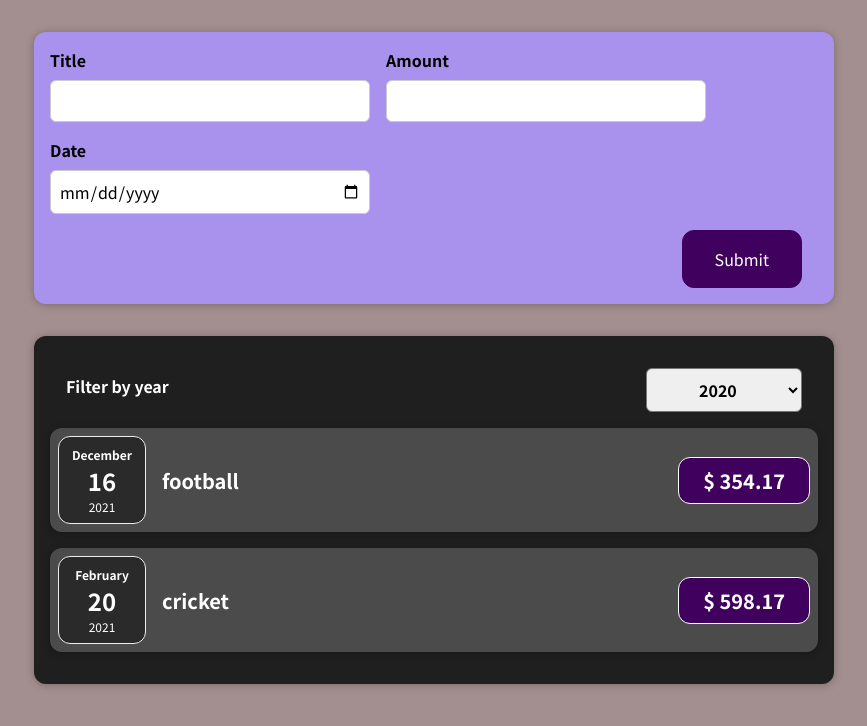
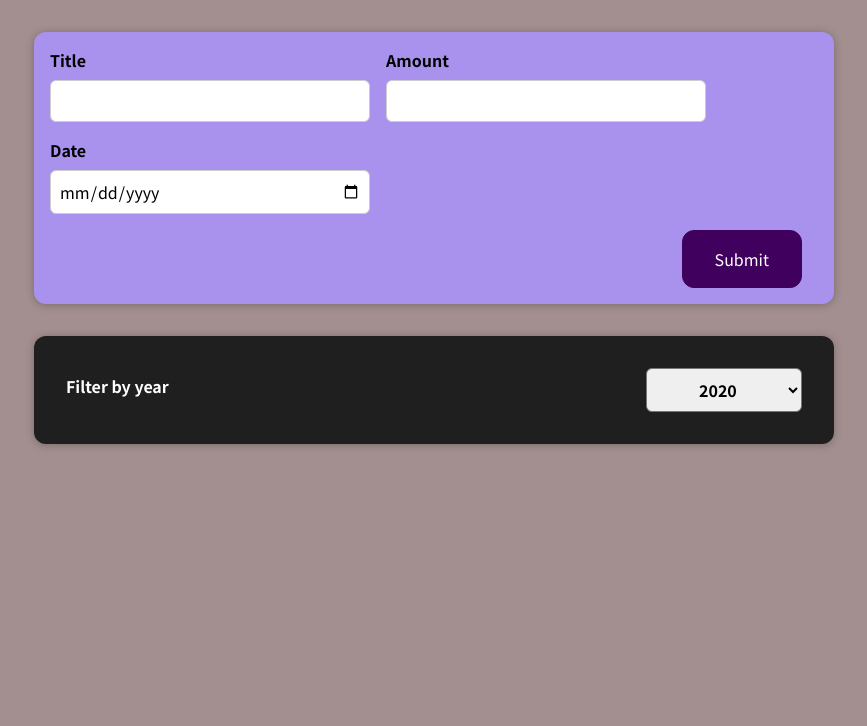
Before and after one commit to SourabhKanade/Task-Manager, a React (Create React App) app: page / in a window 1280 px wide. Shown: the top 726 px of the page, without its empty margins (206-1073 px from the left). Built offline with nearby package versions, Linux system fonts and the light colour scheme.

Commit message:
expenses getting added and filter's working

```diff
--- a/src/App.js
+++ b/src/App.js
@@ -2,28 +2,30 @@ import React, { useState } from 'react';
 import Expenses from "./components/Expenses/Expenses";
 import NewExpense from "./components/Expenses/NewExpense/NewExpense";
 
-const Items = [
+const Dummy_Content = [
     {
       id: '01',
       title: 'football',
       amount: 354.17,
-      date: new Date(Date.UTC(2021, 11, 16))
+      date: new Date(Date.UTC(2021, 11, 10))
     },
     {
       id: '02',
       title: 'cricket',
       amount: 598.17,
-      date: new Date(Date.UTC(2021, 1, 20))
+      date: new Date(2021, 5, 12),
+      // date: new Date(Date.UTC(2021, 1, 20))
     },
   ];
 
   const App = () => {
-  const [slots, setslots] = useState(Items)
+  const [slots, setslots] = useState(Dummy_Content)
 
   const addExpenseData = (expense) => {
     setslots((prevSlots) => {
       return [expense, ...prevSlots]
     });
+    console.log(expense);
   };
   return (
     <>
--- a/src/components/Expenses/ExpenseDate.js
+++ b/src/components/Expenses/ExpenseDate.js
@@ -1,10 +1,11 @@
+import React from 'react';
 import './ExpenseDate.css'
 import Card from "../UI/Card";
 
 const ExpenseDate = (props) => {
     const month = props.date.toLocaleString('en-US', {month: 'long'});
-    const day = props.date.toLocaleString('en-US', {day: '2-digit'});
-    const year = props.date.getFullYear();
+    const day = props.date.toLocaleString('en-US', {day: 'numeric'});
+    const year = props.date.toLocaleString('en-US', {year: 'numeric'});
    return (
     <Card className="expense-date">
       <div className="expense-date__month">{month}</div>
@@ -14,4 +15,4 @@ const ExpenseDate = (props) => {
   )
 }
 
-export default ExpenseDate
+export default ExpenseDate;
--- a/src/components/Expenses/ExpenseItem.js
+++ b/src/components/Expenses/ExpenseItem.js
@@ -6,7 +6,7 @@ import Card from "../UI/Card";
 const ExpenseItem = (props) => {
   return (
     <Card className="expense-item">
-      <ExpenseDate date={props.date}/>
+      <ExpenseDate date={props.date} />
       <div className="expense-item__description">
         <h2>{props.title}</h2>
         <div className="expense-item__price">$ {props.amount}</div>
@@ -15,4 +15,4 @@ const ExpenseItem = (props) => {
   );
 }
 
-export default ExpenseItem
+export default ExpenseItem;
--- a/src/components/Expenses/Expenses.js
+++ b/src/components/Expenses/Expenses.js
@@ -10,16 +10,22 @@ const Expenses = (props) => {
   const filterChangeHandler = (selectedyear) => {
     setFilterYear(selectedyear);
   };
+
+  const filter_Expenses = props.data.filter(expense => {
+    return expense.date.getFullYear().toString() === FilterYear;
+  });
+
   return (
     <div>
     <Card className="expenses">
     <ExpensesFilter selected={FilterYear} onChangeFilter={filterChangeHandler}/>
-    {props.data.map((expense) => (
-     <ExpenseItem title={expense.title} amount={expense.amount} date={expense.date} />
+
+    {filter_Expenses.map((expense) => (
+     <ExpenseItem key={expense.id}title={expense.title} amount={expense.amount} date={expense.date} />
     ))}
     </Card>
    </div>
   );
 };
 
-export default Expenses
+export default Expenses;
--- a/src/components/Expenses/NewExpense/ExpensesFilter.js
+++ b/src/components/Expenses/NewExpense/ExpensesFilter.js
@@ -2,6 +2,7 @@ import React from 'react';
 import './ExpensesFilter.css';
 
 const ExpensesFilter = (props) => {
+
   const dropDownHandler = (event) => {
     props.onChangeFilter(event.target.value)
   }
--- a/src/components/Expenses/NewExpense/NewExpenseForm.js
+++ b/src/components/Expenses/NewExpense/NewExpenseForm.js
@@ -24,7 +24,7 @@ const submitHandler = (event) => {
   const ExpenseData = {
     title : enteredTitle,
     amount : enteredAmount,
-    date : enteredDate
+    date: new Date(enteredDate),
  };
     props.onsaveExpensedata(ExpenseData)
     setEnteredTitle('')
@@ -42,11 +42,11 @@ return (
         </div>
         <div className="new-expense__control">
         <label>Amount</label>
-        <input type="number" min='0.5' step='0.01' value={enteredAmount} onChange={amountChangeHandler}/>
+        <input type="number" min='0.1' step='0.1' value={enteredAmount} onChange={amountChangeHandler}/>
         </div>
         <div className="new-expense__control">
         <label>Date</label>
-        <input type="date" min='22-10-2021' max='22-10-2022' value={enteredDate} onChange={dateChangeHandler}/>
+         <input type='date' min='01-01-2019' max='31-12-2022' value={enteredDate} onChange={dateChangeHandler}/>
         </div>
          </div>
         <div className="new-expense__actions">
@@ -58,4 +58,4 @@ return (
   )
 }
 
-export default NewExpenseForm
+export default NewExpenseForm;
```
Also changed, not shown: 1 other file (tests, documents, lock files or other folders).
